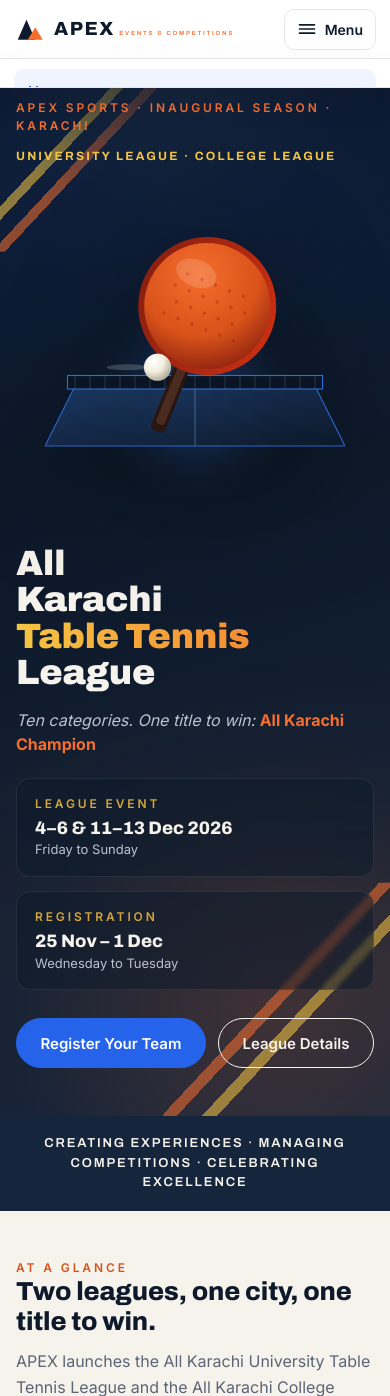
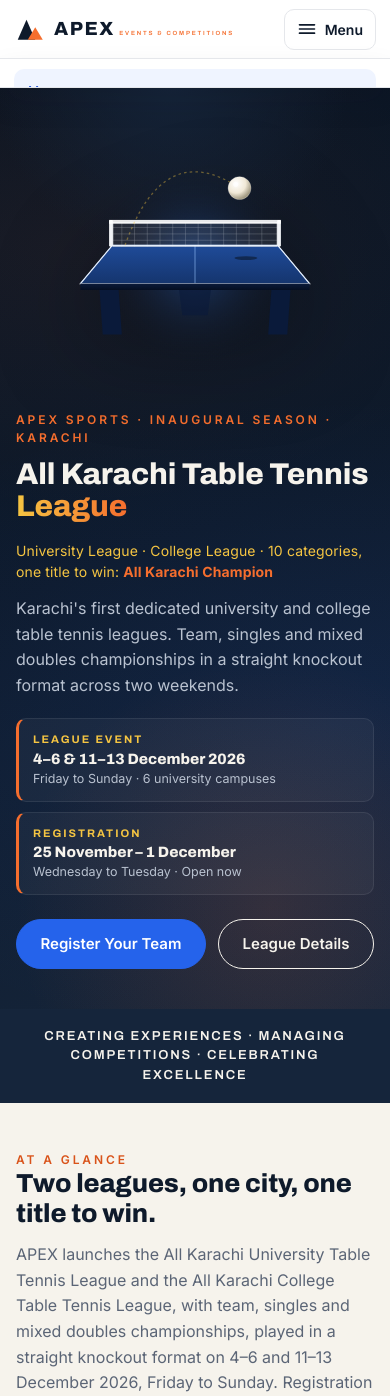
Before and after one commit to zyntrovex-cpu/Apex-events-and-compititions, a PHP site: page / in a window 390 px wide. Shown: the top 1396 px of the page. Run offline with PHP 8.4, Linux system fonts and the light colour scheme; data comes from the database, SQL or seed files in the repository; some libraries are stand-ins or nearby versions.

Commit message:
Redesign home hero with a clean, balanced two-column layout
Problem: the previous hero stacked a four-word headline vertically
and embedded a very large paddle illustration, which read as busy
and off-balance on desktop.

Layout
- Two equal-weight columns inside a 1240px container, aligned centre
- Left column: eyebrow, horizontal single-flow headline ("All Karachi
  Table Tennis League" with "League" in the yellow-to-orange gradient),
  colour-coded subtitle, lead paragraph, two info pills, and the CTA
  pair
- Right column: moderately-sized table-tennis illustration
  (max 400px wide), vertically centred against the text

Illustration
- Rebuilt as an original isometric SVG: table top in blue with centre
  line, white edge, side-thickness and three legs; horizontal net with
  posts; a ball mid-flight above the far side with a dashed trajectory
  arc and a soft shadow on the table. All geometric primitives + CSS
  gradients; nothing imported

Info pills
- Replaced the semi-opaque "glass" callouts with compact pills using a
  left-edge orange accent — consistent with modern sports sites, easier
  to scan at desktop widths

Responsive
- Breakpoints at 980px (stack: illustration above text, max 320px) and
  560px (pills to single column, tighter illustration at 280px)
- Content fits above the fold at 1440×900 and 1920×1080
- No overlap, no clipped text, no horizontal scroll at 390×844

Sections below the hero (tagline strip, at-a-glance, two leagues,
CEO card, CTA band) are untouched.

Co-Authored-By: Claude Opus 4.7 <noreply@anthropic.com>
Claude-Session: https://claude.ai/code/session_01XoynFJoQgF82Fn5ySHgkZ1

```diff
--- a/assets/css/main.css
+++ b/assets/css/main.css
@@ -165,102 +165,94 @@ p{margin:0 0 1em}
 .hero-dates{color:var(--yellow-accent);font-size:17px;margin:4px 0 14px;letter-spacing:.02em}
 
 /* ---------------------------------------------------------------------
-   HERO · league (recreated banner — native HTML/SVG, no photo asset)
+   HERO · league — clean two-column layout
+   Left: eyebrow, headline, lead, two date pills, CTAs
+   Right: moderately-sized native SVG table-tennis illustration
    --------------------------------------------------------------------- */
 .hero-league{
   position:relative;overflow:hidden;
   background:
-    radial-gradient(1200px 500px at 20% 10%, rgba(37,99,235,.12), transparent 60%),
-    radial-gradient(900px 500px at 85% 85%, rgba(245,110,46,.08), transparent 60%),
-    linear-gradient(160deg, #0A1422 0%, #0E1A2B 45%, #15253B 100%);
+    radial-gradient(900px 500px at 85% 70%, rgba(37,99,235,.10), transparent 65%),
+    radial-gradient(700px 400px at 15% 20%, rgba(245,110,46,.06), transparent 65%),
+    linear-gradient(160deg, #0A1422 0%, #0E1A2B 50%, #15253B 100%);
   color:var(--ivory);
 }
 .hero-league-inner{
   max-width:var(--max);margin:0 auto;
-  padding:clamp(40px,6vw,72px) clamp(16px,3vw,28px) clamp(48px,7vw,80px);
+  padding:clamp(40px,5vw,64px) clamp(16px,3vw,28px);
   position:relative;z-index:1;
 }
-
-/* Corner accent strips evoking the poster's diagonal trim */
-.hero-accent{position:absolute;pointer-events:none;z-index:0}
-.hero-accent-tl{top:-30px;left:-30px;width:220px;height:220px;background:
-  linear-gradient(135deg,transparent 46%, var(--yellow-accent) 46%, var(--yellow-accent) 49%, transparent 49%, transparent 54%, var(--orange) 54%, var(--orange) 57%, transparent 57%);
-  opacity:.55;transform:rotate(-2deg)}
-.hero-accent-br{bottom:-30px;right:-30px;width:260px;height:260px;background:
-  linear-gradient(135deg,transparent 46%, var(--yellow-accent) 46%, var(--yellow-accent) 49%, transparent 49%, transparent 54%, var(--orange) 54%, var(--orange) 57%, transparent 57%);
-  opacity:.55;transform:rotate(178deg)}
-
-.hero-league-top{
-  display:flex;flex-wrap:wrap;gap:12px;align-items:center;justify-content:space-between;
-  margin-bottom:26px;
-}
-.hero-sub-leagues{
-  font-family:Archivo,sans-serif;font-stretch:112%;font-weight:700;
-  letter-spacing:.22em;font-size:13px;margin:0;
-  color:var(--yellow-accent);
+.hero-league-grid{
+  display:grid;grid-template-columns:minmax(0,1.1fr) minmax(0,.9fr);
+  gap:clamp(24px,4vw,48px);align-items:center;
 }
 
-.hero-league-grid{
-  display:grid;grid-template-columns:minmax(0,1.15fr) minmax(0,.85fr);
-  gap:clamp(24px,4vw,56px);align-items:center;
+/* Left column */
+.hero-league-title{
+  font-family:Archivo,sans-serif;font-stretch:115%;font-weight:800;
+  font-size:clamp(34px,4vw,54px);line-height:1.05;
+  margin:12px 0 10px;letter-spacing:-0.005em;color:var(--ivory);
+  max-width:14ch;
 }
-.hero-league-title{
-  font-family:Archivo,sans-serif;font-stretch:118%;font-weight:900;
-  font-size:clamp(40px,6vw,76px);line-height:.98;
-  margin:0 0 18px;letter-spacing:-0.005em;
-  display:flex;flex-direction:column;gap:2px;
-}
-.hero-league-title span{display:block}
 .hero-league-title .accent-orange{
-  color:var(--yellow-accent);
   background:linear-gradient(90deg,var(--yellow-accent),var(--orange));
   -webkit-background-clip:text;background-clip:text;-webkit-text-fill-color:transparent;
 }
-.hero-league-tagline{
-  color:var(--mist);font-size:clamp(16px,1.6vw,19px);
-  margin:0 0 22px;line-height:1.5;
+.hero-league-sub{
+  color:var(--yellow-accent);font-size:15px;
+  margin:0 0 14px;line-height:1.5;letter-spacing:.01em;
 }
-.hero-league-tagline b{color:var(--orange)}
+.hero-league-sub b{color:var(--orange)}
+.hero-league-lead{
+  color:var(--mist);font-size:clamp(15px,1.15vw,17px);
+  margin:0 0 20px;line-height:1.6;max-width:50ch;
+}
 
-/* Two date callout tiles, inline with the headline */
-.hero-callouts{
-  display:grid;grid-template-columns:1fr 1fr;gap:14px;
-  margin:0 0 24px;
+/* Two info pills */
+.hero-info{
+  list-style:none;padding:0;margin:0 0 24px;
+  display:grid;grid-template-columns:1fr 1fr;gap:12px;
 }
-.hero-callout{
-  background:rgba(14,26,43,.55);
+.hero-info li{
+  background:rgba(255,255,255,.04);
   border:1px solid rgba(255,255,255,.08);
-  border-radius:14px;padding:16px 18px;
-  backdrop-filter:blur(2px);
-  -webkit-backdrop-filter:blur(2px);
+  border-left:3px solid var(--orange);
+  border-radius:10px;padding:12px 14px;
+  display:flex;flex-direction:column;gap:2px;
 }
-.hero-callout .eyebrow{margin:0 0 6px}
-.hero-callout-date{
-  font-family:Archivo,sans-serif;font-stretch:115%;font-weight:800;
-  font-size:clamp(18px,2vw,22px);margin:0 0 2px;color:var(--ivory);line-height:1.1;
+.hero-info-label{
+  color:var(--yellow-accent);font-family:Archivo,sans-serif;font-stretch:108%;font-weight:700;
+  font-size:11px;letter-spacing:.18em;text-transform:uppercase;
 }
-.hero-callout-sub{color:var(--mist);font-size:13px;margin:0}
+.hero-info-value{
+  color:var(--ivory);font-family:Archivo,sans-serif;font-weight:800;
+  font-size:clamp(15px,1.3vw,17px);line-height:1.2;
+}
+.hero-info-sub{color:var(--mist);font-size:12.5px}
 
-/* Illustration lockup */
+.hero-league .hero-actions{margin-top:4px}
+
+/* Right column — illustration */
 .hero-league-art{
   display:flex;align-items:center;justify-content:center;
-  min-height:320px;
+  width:100%;
 }
 .hero-league-art svg{
-  width:100%;max-width:460px;height:auto;display:block;
-  filter:drop-shadow(0 30px 60px rgba(0,0,0,.45));
+  width:100%;max-width:400px;height:auto;display:block;
+  filter:drop-shadow(0 24px 48px rgba(0,0,0,.4));
 }
 
+/* Responsive */
 @media (max-width:980px){
-  .hero-league-grid{grid-template-columns:1fr;gap:28px}
-  .hero-league-art{order:-1;min-height:0;max-width:420px;margin:0 auto}
-  .hero-league-title{font-size:clamp(36px,8vw,56px)}
-  .hero-callouts{grid-template-columns:1fr 1fr}
+  .hero-league-grid{grid-template-columns:1fr;gap:32px}
+  .hero-league-art{order:-1;max-width:320px;margin:0 auto}
+  .hero-league-title{font-size:clamp(30px,5.5vw,42px);max-width:none}
+  .hero-info{grid-template-columns:1fr 1fr;gap:10px}
 }
-@media (max-width:520px){
-  .hero-callouts{grid-template-columns:1fr}
-  .hero-sub-leagues{font-size:12px;letter-spacing:.18em}
-  .hero-league-title{font-size:clamp(32px,9vw,46px)}
+@media (max-width:560px){
+  .hero-info{grid-template-columns:1fr}
+  .hero-league-art{max-width:280px}
+  .hero-league-sub{font-size:14px}
 }
 
 /* CEO message card */
--- a/index.php
+++ b/index.php
@@ -8,40 +8,29 @@ $pageSlug = 'home';
 include __DIR__ . '/includes/header.php';
 ?>
 
-<!-- HERO — banner recreated natively (headline, callouts, stylised paddle + ball SVG) -->
+<!-- HERO — clean two-column layout: content left, table-tennis illustration right -->
 <section class="hero hero-league">
-  <!-- Decorative diagonal accent strips, inspired by the poster's corner trims -->
-  <span class="hero-accent hero-accent-tl" aria-hidden="true"></span>
-  <span class="hero-accent hero-accent-br" aria-hidden="true"></span>
+  <div class="hero-league-inner">
+    <div class="hero-league-grid">
 
-  <div class="hero-league-inner">
-    <div class="hero-league-top reveal">
-      <p class="eyebrow">APEX SPORTS · INAUGURAL SEASON · KARACHI</p>
-      <p class="hero-sub-leagues">UNIVERSITY LEAGUE · COLLEGE LEAGUE</p>
-    </div>
+      <div class="hero-league-text reveal">
+        <p class="eyebrow">APEX SPORTS · INAUGURAL SEASON · KARACHI</p>
+        <h1 class="disp hero-league-title">All Karachi Table Tennis <span class="accent-orange">League</span></h1>
+        <p class="hero-league-sub">University League · College League · 10 categories, one title to win: <b>All Karachi Champion</b></p>
+        <p class="lead hero-league-lead">Karachi's first dedicated university and college table tennis leagues. Team, singles and mixed doubles championships in a straight knockout format across two weekends.</p>
 
-    <div class="hero-league-grid">
-      <div class="hero-league-text reveal">
-        <h1 class="hero-league-title">
-          <span>All</span>
-          <span>Karachi</span>
-          <span class="accent-orange">Table Tennis</span>
-          <span>League</span>
-        </h1>
-        <p class="hero-league-tagline"><i>Ten categories. One title to win:</i> <b>All Karachi Champion</b></p>
-
-        <div class="hero-callouts">
-          <div class="hero-callout">
-            <p class="eyebrow gold">LEAGUE EVENT</p>
-            <p class="hero-callout-date">4–6 &amp; 11–13 Dec 2026</p>
-            <p class="hero-callout-sub">Friday to Sunday</p>
-          </div>
-          <div class="hero-callout">
-            <p class="eyebrow gold">REGISTRATION</p>
-            <p class="hero-callout-date">25 Nov – 1 Dec</p>
-            <p class="hero-callout-sub">Wednesday to Tuesday</p>
-          </div>
-        </div>
+        <ul class="hero-info">
+          <li>
+            <span class="hero-info-label">LEAGUE EVENT</span>
+            <span class="hero-info-value">4–6 &amp; 11–13 December 2026</span>
+            <span class="hero-info-sub">Friday to Sunday · 6 university campuses</span>
+          </li>
+          <li>
+            <span class="hero-info-label">REGISTRATION</span>
+            <span class="hero-info-value">25 November – 1 December</span>
+            <span class="hero-info-sub">Wednesday to Tuesday · Open now</span>
+          </li>
+        </ul>
 
         <div class="hero-actions">
           <a class="btn btn-primary btn-lg" href="competitions.php#register">Register Your Team</a>
@@ -49,102 +38,88 @@ include __DIR__ . '/includes/header.php';
         </div>
       </div>
 
-      <!-- Stylised table-tennis illustration (SVG, built in-page — not a photo) -->
+      <!-- Original stylised SVG: table-tennis table with net, ball in flight -->
       <div class="hero-league-art reveal" aria-hidden="true">
-        <svg viewBox="0 0 400 420" width="100%" height="100%" xmlns="http://www.w3.org/2000/svg">
-          <!-- soft stage glow -->
+        <svg viewBox="0 0 440 440" xmlns="http://www.w3.org/2000/svg" role="img" aria-label="Table tennis table with ball in play">
           <defs>
-            <radialGradient id="stage" cx="50%" cy="60%" r="55%">
-              <stop offset="0%" stop-color="#2E6DD6" stop-opacity=".55"/>
-              <stop offset="60%" stop-color="#15253B" stop-opacity=".0"/>
+            <radialGradient id="glow" cx="50%" cy="55%" r="55%">
+              <stop offset="0%" stop-color="#2E6DD6" stop-opacity=".45"/>
+              <stop offset="70%" stop-color="#0E1A2B" stop-opacity="0"/>
             </radialGradient>
-            <linearGradient id="table" x1="0" y1="0" x2="1" y2="1">
-              <stop offset="0%" stop-color="#1D3A66"/>
-              <stop offset="100%" stop-color="#0E1A2B"/>
+            <linearGradient id="tableTop" x1="0" y1="0" x2="0" y2="1">
+              <stop offset="0%" stop-color="#1F4B99"/>
+              <stop offset="100%" stop-color="#15356E"/>
             </linearGradient>
-            <linearGradient id="paddleRim" x1="0" y1="0" x2="1" y2="0">
-              <stop offset="0%" stop-color="#8A1F0F"/>
-              <stop offset="100%" stop-color="#C82E12"/>
+            <linearGradient id="tableSide" x1="0" y1="0" x2="0" y2="1">
+              <stop offset="0%" stop-color="#0A1A3A"/>
+              <stop offset="100%" stop-color="#050F22"/>
             </linearGradient>
-            <radialGradient id="paddleFace" cx="35%" cy="30%" r="80%">
-              <stop offset="0%" stop-color="#F56E2E"/>
-              <stop offset="60%" stop-color="#D9531A"/>
-              <stop offset="100%" stop-color="#8A1F0F"/>
-            </radialGradient>
-            <radialGradient id="ball" cx="35%" cy="30%" r="70%">
+            <radialGradient id="ballGrad" cx="35%" cy="30%" r="70%">
               <stop offset="0%" stop-color="#FFFFFF"/>
-              <stop offset="55%" stop-color="#F3EEDE"/>
-              <stop offset="100%" stop-color="#B5B19D"/>
+              <stop offset="60%" stop-color="#F0E8D6"/>
+              <stop offset="100%" stop-color="#9F977F"/>
             </radialGradient>
           </defs>
 
-          <!-- stage glow -->
-          <circle cx="200" cy="230" r="220" fill="url(#stage)"/>
+          <!-- Soft stage glow behind -->
+          <circle cx="220" cy="240" r="200" fill="url(#glow)"/>
 
-          <!-- Table surface + net (viewed almost head-on, perspective) -->
-          <g transform="translate(40,260)">
-            <polygon points="0,0 320,0 360,80 -40,80" fill="url(#table)" stroke="#2E6DD6" stroke-width="1.5" opacity=".92"/>
-            <!-- centre line -->
-            <line x1="160" y1="0" x2="160" y2="80" stroke="#8FB7E8" stroke-width="1" opacity=".55"/>
-            <!-- net -->
-            <rect x="-10" y="-14" width="340" height="18" fill="#0A1422" stroke="#2E6DD6" stroke-width="1.5"/>
-            <g stroke="#6A86B0" stroke-width=".6" opacity=".7">
-              <line x1="0" y1="-14" x2="0" y2="4"/>
-              <line x1="20" y1="-14" x2="20" y2="4"/>
-              <line x1="40" y1="-14" x2="40" y2="4"/>
-              <line x1="60" y1="-14" x2="60" y2="4"/>
-              <line x1="80" y1="-14" x2="80" y2="4"/>
-              <line x1="100" y1="-14" x2="100" y2="4"/>
-              <line x1="120" y1="-14" x2="120" y2="4"/>
-              <line x1="140" y1="-14" x2="140" y2="4"/>
-              <line x1="160" y1="-14" x2="160" y2="4"/>
-              <line x1="180" y1="-14" x2="180" y2="4"/>
-              <line x1="200" y1="-14" x2="200" y2="4"/>
-              <line x1="220" y1="-14" x2="220" y2="4"/>
-              <line x1="240" y1="-14" x2="240" y2="4"/>
-              <line x1="260" y1="-14" x2="260" y2="4"/>
-              <line x1="280" y1="-14" x2="280" y2="4"/>
-              <line x1="300" y1="-14" x2="300" y2="4"/>
-              <line x1="320" y1="-14" x2="320" y2="4"/>
+          <!-- Isometric table (viewed slightly from above) -->
+          <g>
+            <!-- Table top with centre line -->
+            <polygon points="90,230 350,230 400,290 40,290" fill="url(#tableTop)" stroke="#5AA1FF" stroke-width="1.5"/>
+            <!-- Centre line (lane) -->
+            <line x1="220" y1="230" x2="220" y2="290" stroke="#9CC7FF" stroke-width="1.5" opacity=".6"/>
+            <!-- White table edge -->
+            <polyline points="90,230 350,230 400,290 40,290 90,230" fill="none" stroke="#FFFFFF" stroke-width="2" opacity=".85"/>
+
+            <!-- Side thickness -->
+            <polygon points="40,290 400,290 400,300 40,300" fill="url(#tableSide)"/>
+
+            <!-- Legs (simple trapezoids) -->
+            <polygon points="70,300 100,300 105,370 75,370" fill="#0A1A3A"/>
+            <polygon points="340,300 370,300 365,370 335,370" fill="#0A1A3A"/>
+            <polygon points="195,300 245,300 240,340 200,340" fill="#0A1A3A" opacity=".65"/>
+
+            <!-- Net posts -->
+            <rect x="85" y="190" width="6" height="42" rx="2" fill="#F0F2F5"/>
+            <rect x="349" y="190" width="6" height="42" rx="2" fill="#F0F2F5"/>
+            <!-- Net mesh -->
+            <rect x="91" y="194" width="258" height="38" fill="rgba(240,242,245,.08)" stroke="#F0F2F5" stroke-width="1"/>
+            <g stroke="#F0F2F5" stroke-width=".5" opacity=".55">
+              <line x1="91" y1="202" x2="349" y2="202"/>
+              <line x1="91" y1="212" x2="349" y2="212"/>
+              <line x1="91" y1="222" x2="349" y2="222"/>
+              <line x1="105" y1="194" x2="105" y2="232"/>
+              <line x1="125" y1="194" x2="125" y2="232"/>
+              <line x1="145" y1="194" x2="145" y2="232"/>
+              <line x1="165" y1="194" x2="165" y2="232"/>
+              <line x1="185" y1="194" x2="185" y2="232"/>
+              <line x1="205" y1="194" x2="205" y2="232"/>
+              <line x1="225" y1="194" x2="225" y2="232"/>
+              <line x1="245" y1="194" x2="245" y2="232"/>
+              <line x1="265" y1="194" x2="265" y2="232"/>
+              <line x1="285" y1="194" x2="285" y2="232"/>
+              <line x1="305" y1="194" x2="305" y2="232"/>
+              <line x1="325" y1="194" x2="325" y2="232"/>
             </g>
+            <!-- Net top band -->
+            <rect x="85" y="190" width="270" height="6" fill="#FFFFFF" opacity=".9"/>
           </g>
 
-          <!-- Paddle -->
-          <g transform="translate(250,70) rotate(22)">
-            <!-- handle -->
-            <rect x="-10" y="150" width="20" height="120" rx="7" fill="#2A1510"/>
-            <rect x="-6" y="160" width="12" height="100" rx="4" fill="#4A2B20"/>
-            <!-- rim -->
-            <ellipse cx="0" cy="90" rx="92" ry="92" fill="url(#paddleRim)"/>
-            <!-- face -->
-            <ellipse cx="0" cy="90" rx="84" ry="84" fill="url(#paddleFace)"/>
-            <!-- subtle dots pattern on rubber -->
-            <g fill="#8A1F0F" opacity=".35">
-              <circle cx="-40" cy="60" r="2.3"/><circle cx="-20" cy="60" r="2.3"/>
-              <circle cx="0" cy="60" r="2.3"/><circle cx="20" cy="60" r="2.3"/>
-              <circle cx="40" cy="60" r="2.3"/>
-              <circle cx="-50" cy="80" r="2.3"/><circle cx="-30" cy="80" r="2.3"/>
-              <circle cx="-10" cy="80" r="2.3"/><circle cx="10" cy="80" r="2.3"/>
-              <circle cx="30" cy="80" r="2.3"/><circle cx="50" cy="80" r="2.3"/>
-              <circle cx="-40" cy="100" r="2.3"/><circle cx="-20" cy="100" r="2.3"/>
-              <circle cx="0" cy="100" r="2.3"/><circle cx="20" cy="100" r="2.3"/>
-              <circle cx="40" cy="100" r="2.3"/>
-              <circle cx="-50" cy="120" r="2.3"/><circle cx="-30" cy="120" r="2.3"/>
-              <circle cx="-10" cy="120" r="2.3"/><circle cx="10" cy="120" r="2.3"/>
-              <circle cx="30" cy="120" r="2.3"/><circle cx="50" cy="120" r="2.3"/>
-            </g>
-            <!-- highlight -->
-            <ellipse cx="-30" cy="55" rx="28" ry="18" fill="#FFFFFF" opacity=".15"/>
+          <!-- Ball with trajectory arc and shadow -->
+          <g opacity=".4">
+            <path d="M 110 230 Q 170 60 290 140" fill="none" stroke="#F5C542" stroke-width="2" stroke-dasharray="4 5"/>
           </g>
-
-          <!-- Ball with motion blur -->
-          <g>
-            <ellipse cx="110" cy="235" rx="28" ry="4" fill="#FFFFFF" opacity=".18"/>
-            <circle cx="150" cy="235" r="18" fill="url(#ball)"/>
-            <circle cx="150" cy="235" r="18" fill="none" stroke="#FFFFFF" stroke-width=".5" opacity=".6"/>
-          </g>
+          <!-- Ball shadow on table -->
+          <ellipse cx="300" cy="250" rx="18" ry="3" fill="#0A1422" opacity=".55"/>
+          <!-- The ball itself, in flight above the table -->
+          <circle cx="290" cy="140" r="18" fill="url(#ballGrad)"/>
+          <circle cx="290" cy="140" r="18" fill="none" stroke="#FFFFFF" stroke-width=".8" opacity=".5"/>
+          <circle cx="284" cy="134" r="4" fill="#FFFFFF" opacity=".7"/>
         </svg>
       </div>
+
     </div>
   </div>
 </section>
```
